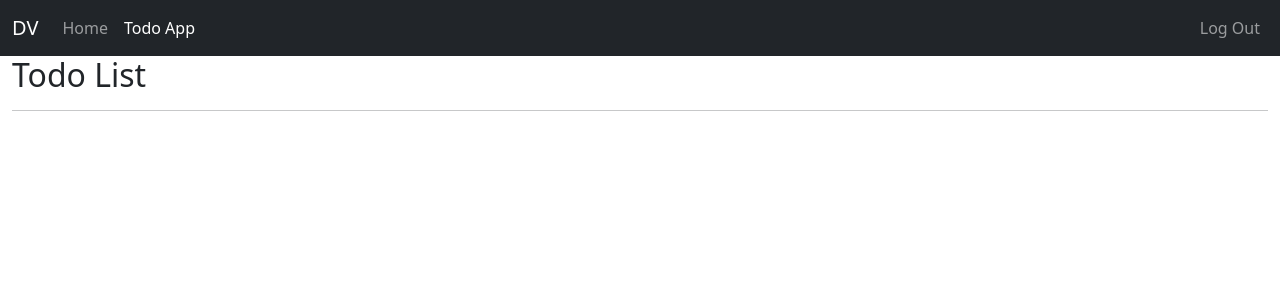
After one commit to letusgitcommit/simple_portfolio, a Django app: page /todos/ in a window 1280 px wide. The commit adds this page. Shown: the top 300 px of the page. Run offline with Django 4.2, Linux system fonts and the light colour scheme; the visitor is signed in with stand-in values (Sample User, id 1); data that the repository does not hold is empty.

Commit message:
altered the todo model. added a simple list and detail view for todos. added a little bit of styling to all of the pages to normalize the styling. updated urls to reflect the availability of the new views. made a few migrations to accomodate the todo model

```diff
--- a/pages/templates/pages/home.html
+++ b/pages/templates/pages/home.html
@@ -4,12 +4,16 @@
 
 {% block base_nav %}
     <li class="nav-item">
-        <a class="nav-link active" href="#">Home</a>
+        <a class="nav-link active" href="{% url 'pages:home' %}">Home</a>
+    </li>
+    <li class="nav-item">
+        <a class="nav-link" href="{% url 'todos:list' %}">Todo App</a>
     </li>
 {% endblock %}
 
 {% block content %}
     <h2>Welcome!</h2>
+    <hr />
     <p>
         Thanks for visiting my simple portfolio website. This website is to show off some full-stack development skills
         that I have picked up so far. If you choose to sign up, you will have access to a simple todo application that I
--- a/simple_portfolio_full_stack_app/settings.py
+++ b/simple_portfolio_full_stack_app/settings.py
@@ -34,6 +34,7 @@ INSTALLED_APPS = [
     # custom
     'accounts.apps.AccountsConfig',
     'pages.apps.PagesConfig',
+    'todos.apps.TodosConfig',
     # third party
     'allauth',
     'allauth.account',
--- a/simple_portfolio_full_stack_app/urls.py
+++ b/simple_portfolio_full_stack_app/urls.py
@@ -19,5 +19,6 @@ from django.urls import path, include
 urlpatterns = [
     path('admin/', admin.site.urls),
     path('accounts/', include('allauth.urls')),
+    path('todos/', include('todos.urls')),
     path('', include('pages.urls')),
 ]
--- a/templates/_base.html
+++ b/templates/_base.html
@@ -24,6 +24,9 @@
                     {% block base_nav %}
                         <li class="nav-item">
                             <a class="nav-link" href="{% url 'pages:home' %}">Home</a>
+                        </li>
+                        <li class="nav-item">
+                            <a class="nav-link" href="{% url 'todos:list' %}">Todo App</a>
                         </li>
                     {% endblock %}
                     {% block extra_nav %}
--- a/templates/account/login.html
+++ b/templates/account/login.html
@@ -12,6 +12,7 @@
 
 {% block content %}
     <h2>Log In</h2>
+    <hr />
     <form method="post">
         {% csrf_token %}
         {{ form|crispy }}
--- a/templates/account/signup.html
+++ b/templates/account/signup.html
@@ -13,6 +13,7 @@
 
 {% block content %}
     <h2>Sign Up</h2>
+    <hr />
     <form method="post" action="{% url 'account_signup' %}">
         {% csrf_token %}
         {{ form|crispy }}
--- /dev/null
+++ b/todos/templates/todos/todo_list.html
@@ -0,0 +1,18 @@
+{% extends '_base.html' %}
+
+{% block base_nav %}
+    <li class="nav-item">
+        <a href="{% url 'pages:home' %}" class="nav-link">Home</a>
+    </li>
+    <li class="nav-item">
+        <a href="{% url 'todos:list' %}" class="nav-link active">Todo App</a>
+    </li>
+{% endblock %}
+
+{% block content %}
+    <h2>Todo List</h2>
+    <hr />
+    {% for todo in todos %}
+        <p><a href="{% url 'todos:detail' pk=todo.pk %}">{{ todo }}</a></p>
+    {% endfor %}
+{% endblock %}
--- /dev/null
+++ b/todos/urls.py
@@ -0,0 +1,10 @@
+from django.urls import path
+
+from .views import TodoListView, TodoDetailView
+
+app_name = 'todos'
+
+urlpatterns = [
+    path('', TodoListView.as_view(), name='list'),
+    path('<uuid:pk>/', TodoDetailView.as_view(), name='detail'),
+]
--- a/todos/views.py
+++ b/todos/views.py
@@ -1,3 +1,19 @@
-from django.shortcuts import render
+from django.views import generic
+from django.contrib.auth.mixins import LoginRequiredMixin
 
-# Create your views here.
+from .forms import TodoCreateModelForm
+from .models import Todo
+
+
+class TodoListView(LoginRequiredMixin, generic.ListView):
+    context_object_name = 'todos'
+
+    def get_queryset(self):
+        return Todo.objects.filter(user=self.request.user)
+
+
+class TodoDetailView(LoginRequiredMixin, generic.DetailView):
+    context_object_name = 'todo'
+
+    def get_queryset(self):
+        return Todo.objects.filter(user=self.request.user)
```
Also changed, not shown: todos/models.py (+10 -1 lines), todos/templates/todos/todo_detail.html (added, +16 -0 lines), todos/migrations/0001_initial.py (added), todos/migrations/0002_alter_todo_complete.py (added), todos/migrations/0003_todo_created_timestamp_todo_modified_timestamp.py (added). Lines whose indentation alone changed are shown as unchanged.
